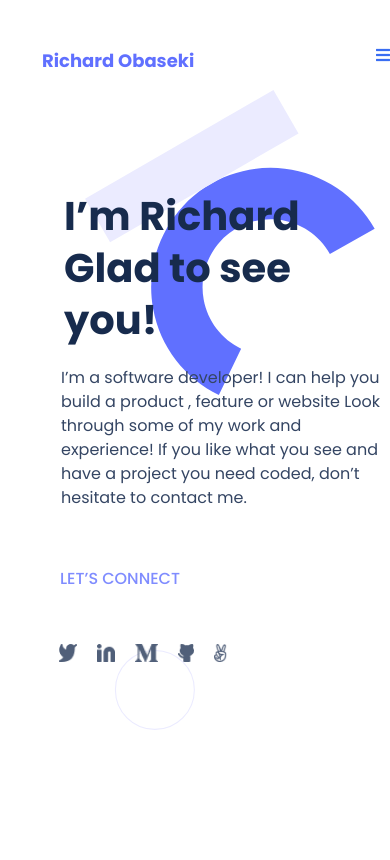
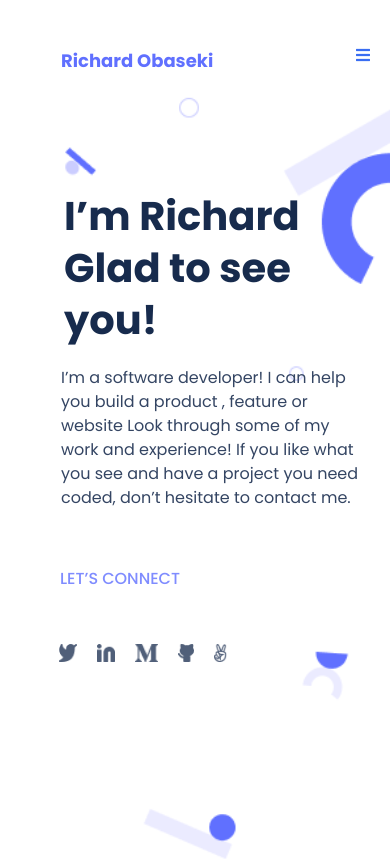
Before and after one commit to richy4dev/My-Personal-Portfolio, a website: page index.html in a window 390 px wide. Drawn offline with Linux system fonts and the light colour scheme.

Commit message:
make changes

```diff
--- a/index.html
+++ b/index.html
@@ -15,9 +15,9 @@
     <header>
       <div class="my-logo">
         <nav class="menu-bar">
-          <nav class="logo">Richard Obaseki</nav>
+          <a class="logo">Richard Obaseki</a>
           <div>
-            <i class="fas fa-bars"></i>
+            <nav class="fas fa-bars fa_custom"></nav>
           </div>
         </nav>
       </div>
@@ -42,35 +42,45 @@
           <br />
           <ul class="social-icons">
             <li>
-              <img
+              <a>
+                <img
                 class="social twitter"
                 src="Image/Twitter.png"
                 alt="Twitter icon"
-              />
+                />
+              </a>
             </li>
             <li>
+              <a>
               <img
                 class="social linkedin"
                 src="Image/Linkedin.png"
                 alt="Linkedin icon"
               />
+              </a>
             </li>
             <li>
+              <a>
               <img class="social m" src="Image/Medium.png" alt="m icon" />
+              </a>
             </li>
             <li>
+              <a>
               <img
                 class="social github"
                 src="Image/GitHub.png"
                 alt="github icon"
               />
+              </a>
             </li>
             <li>
+              <a>
               <img
                 class="social fin"
                 src="Image/Finger.png"
                 alt="Finger icon"
               />
+              </a>
             </li>
           </ul>
         </div>
--- a/style.css
+++ b/style.css
@@ -5,6 +5,8 @@ body {
   font-family: "Poppins", sans-serif;
   margin: 0;
   padding: 0;
+  width: 327;
+  height: 146;
 }
 
 .text-color-primary {
@@ -17,8 +19,9 @@ header {
   border-bottom-left-radius: 150px;
 }
 
-i.fas.fa-bars {
+.fa_custom {
   color: #396df2;
+  margin-right: 20px;
 }
 
 .width-100 {
@@ -37,10 +40,10 @@ i.fas.fa-bars {
   text-decoration: none;
   color: #6070ff;
   font-size: 18px;
-  margin-left: 5px;
+  margin-left: 25px;
   line-height: 20px;
   font-weight: 700;
-  padding-left: 37px;
+  padding-left: 36px;
   padding-top: 12px;
 }
 
@@ -54,7 +57,7 @@ i.fas.fa-bars {
 }
 
 .headline-wrap {
-  background-image: url(image/back-desktop.svg);
+  background-image: url(Image/header-shapes-mobile.png);
   background-repeat: no-repeat;
   background-size: cover;
   background-color: #fff;
@@ -88,6 +91,7 @@ i.fas.fa-bars {
   justify-items: center;
   color: #344563;
   margin-left: 26px;
+  margin-right: 20px;
   padding-top: 4px;
 }
 
```
Also changed, not shown: Image/back-desktop.svg (deleted), Image/header-shapes mobile@2x.svg (added), Image/header-shapes-mobile.png (renamed from Image/Background-image.png).
